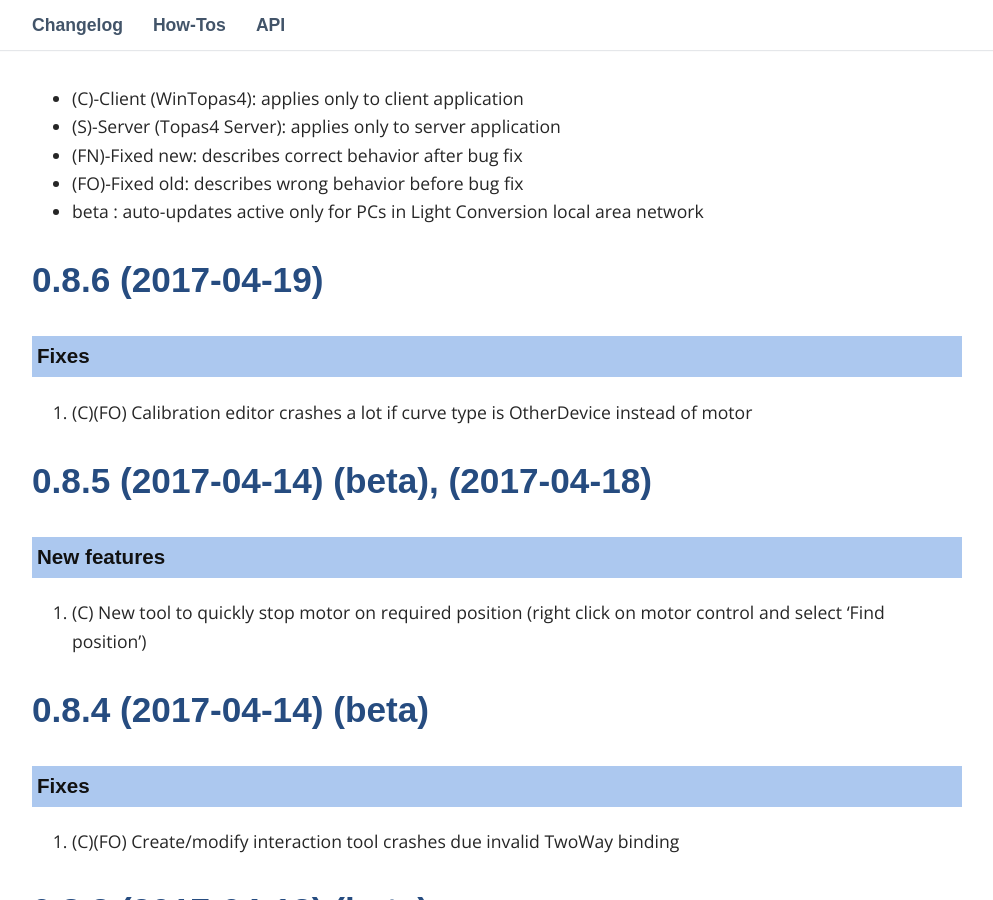
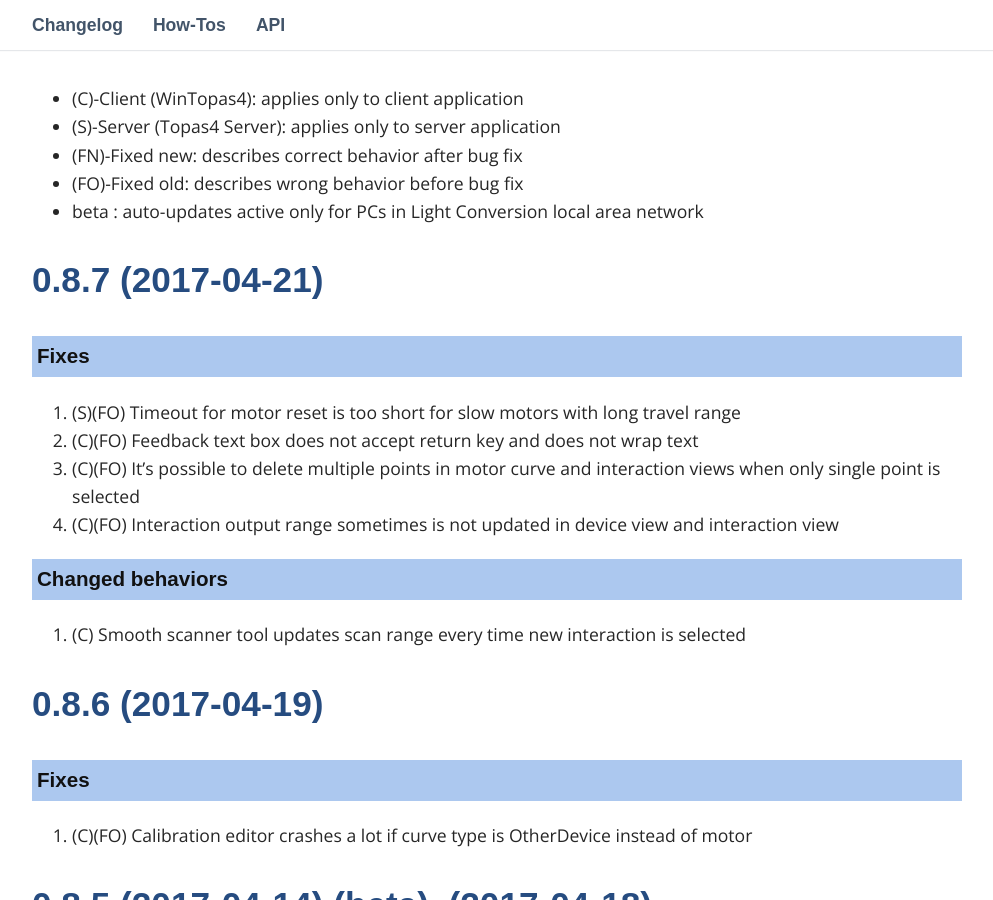
Before and after one commit to DomasM/Topas4InfoTemp00, a Jekyll site: the page built from _pages/03_changelog.md, in a window 1280 px wide and 900 px high, scrolled down 469 px. Shown: the whole window, without its empty margins (143-1136 px from the left). Built offline with Jekyll 4.4.1, drawn with Linux system fonts in a browser that asks for light colours; some web fonts are replaced; comment, search, counter and statistics services are not loaded.

Commit message:
0.8.7 release.

```diff
--- a/_pages/03_changelog.md
+++ b/_pages/03_changelog.md
@@ -16,6 +16,21 @@
 * (FN)-Fixed new: describes correct behavior after bug fix
 * (FO)-Fixed old: describes wrong behavior before bug fix
 * beta : auto-updates active only for PCs in Light Conversion local area network
+
+
+
+## 0.8.7 (2017-04-21)
+
+### Fixes
+
+1. (S)(FO) Timeout for motor reset is too short for slow motors with long travel range
+1. (C)(FO) Feedback text box does not accept return key and does not wrap text
+1. (C)(FO) It's possible to delete multiple points in motor curve and interaction views when only single point is selected
+1. (C)(FO) Interaction output range sometimes is not updated in device view and interaction view
+
+### Changed behaviors
+
+1. (C) Smooth scanner tool updates scan range every time new interaction is selected
 
 
 ## 0.8.6 (2017-04-19)
```
